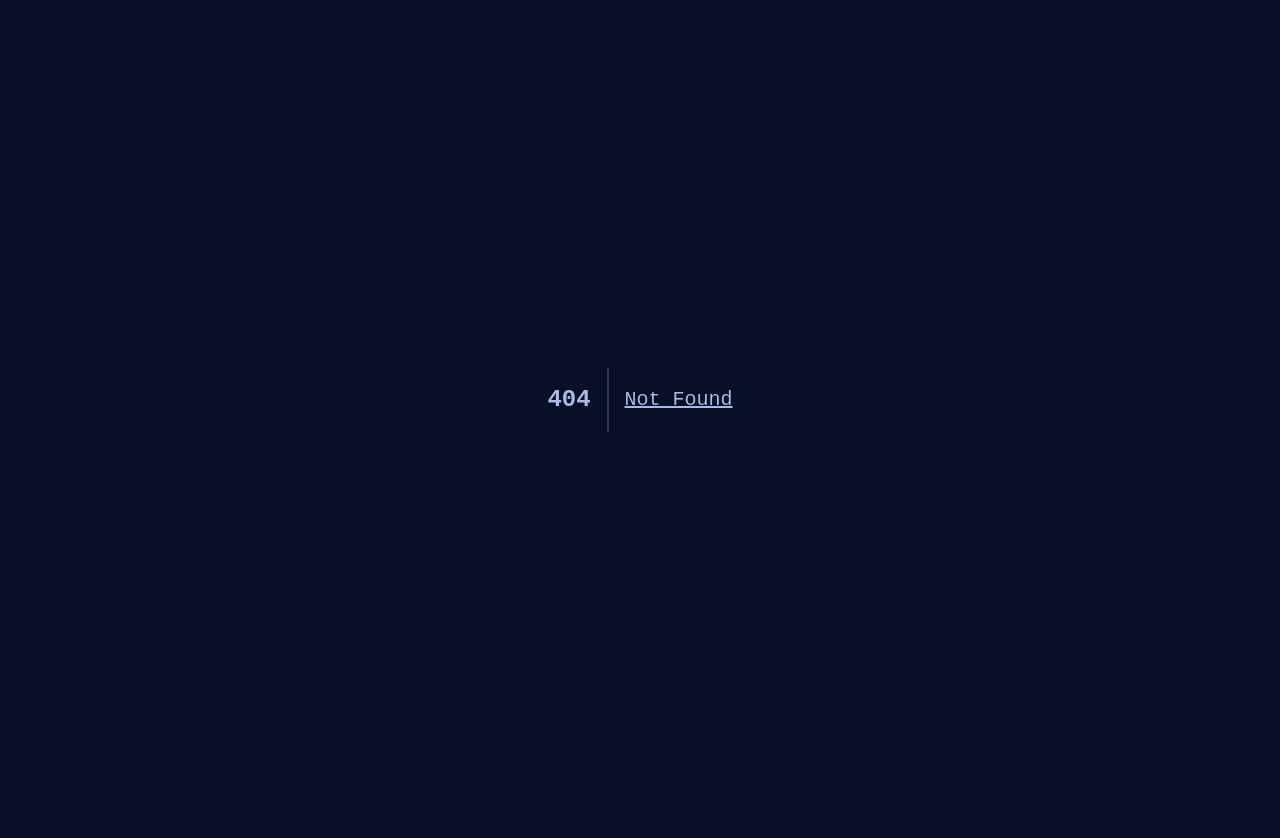
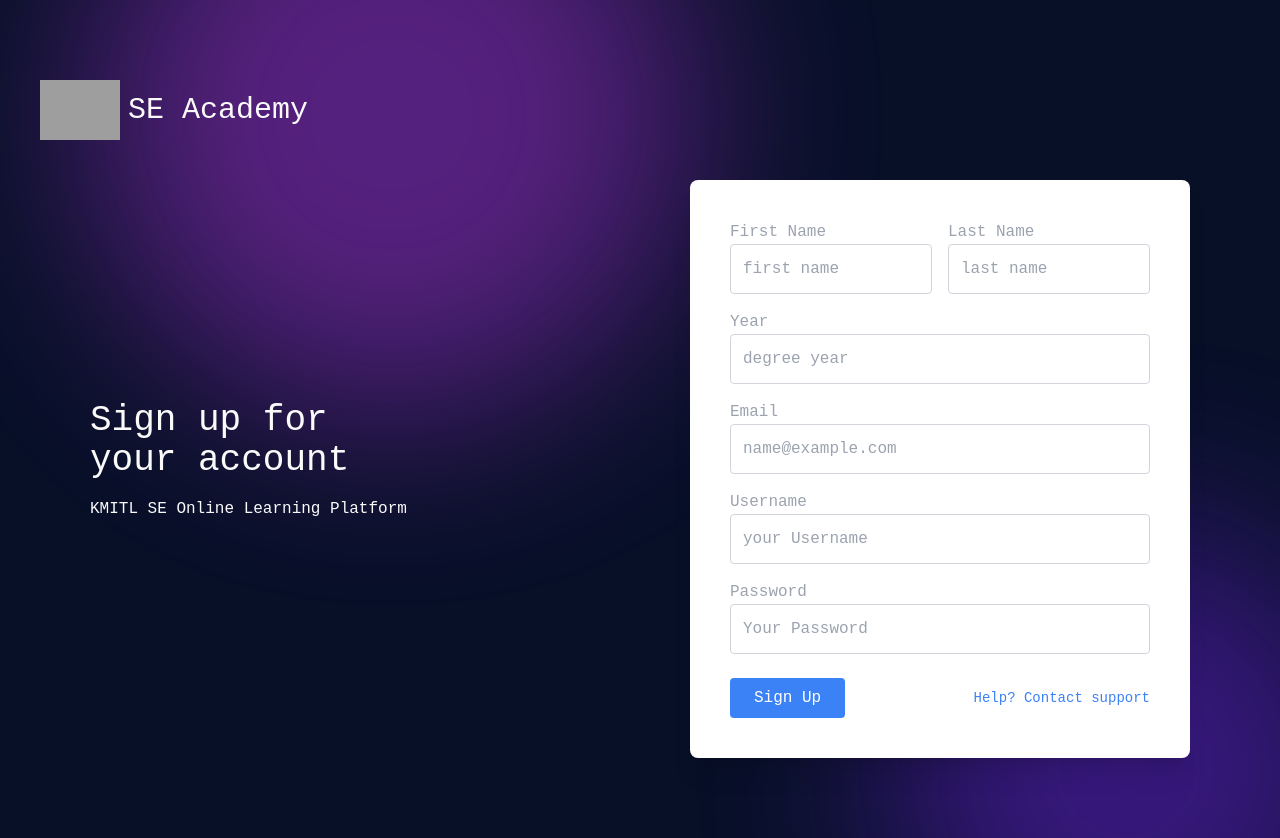
Before and after one commit to Bthcorn/se_academy_app_v2, a React (Vite) app: page /signup in a window 1280 px wide. Before the commit this address had no page. Before the commit the page ends 800 px from the top, so only its background shows below. Built offline with nearby package versions, Linux system fonts and the light colour scheme; no server answers; grey boxes are pictures that could not be loaded.

Commit message:
Adjust Login page and Implenment Sign Up page

```diff
--- a/src/App.jsx
+++ b/src/App.jsx
@@ -24,6 +24,7 @@ import MyCourses from "./pages/MyCourses";
 import Category from "./pages/Category";
 import CourseIdPage from "./pages/CourseIdPage.jsx";
 import ChapterIdPage from "./pages/ChapterIdPage.jsx";
+import Signup from "./pages/Signup.jsx";
 
 // const isAuthenticated = () => {
 //   return localStorage.getItem("token") ? true : false;
@@ -37,8 +38,8 @@ const router = createBrowserRouter(
         <Route path="course" element={<Course />} />
         <Route path="profile" element={<Profile />} />
         <Route path="my-courses" element={<MyCourses />} />
-        <Route path="course/:courseId" element={<CourseIdPage />} >
-            <Route path="chapter/:chapterId" element={<ChapterIdPage />} />
+        <Route path="course/:courseId" element={<CourseIdPage />}>
+          <Route path="chapter/:chapterId" element={<ChapterIdPage />} />
         </Route>
         <Route path="about" element={<About />} />
         <Route path="contact" element={<Contact />} />
@@ -55,6 +56,7 @@ const router = createBrowserRouter(
         <Route path="courses" element={<Courses />} />
       </Route>
       <Route path="/login" element={<Login />} />
+      <Route path="/signup" element={<Signup />} />
     </Route>,
   ),
 );
--- a/src/components/LoginBox.jsx
+++ b/src/components/LoginBox.jsx
@@ -1,6 +1,6 @@
-function LoginBox() {
+const LoginBox = () => {
   return (
-    <div className="max-w-2xl rounded-lg bg-white p-10 text-gray-400 shadow-xl">
+    <div className="max-w-2xl rounded-lg bg-white p-8 text-gray-400 shadow-xl md:p-10">
       {" "}
       {/* Adjusted max width */}
       <form>
@@ -36,6 +36,6 @@ function LoginBox() {
       </form>
     </div>
   );
-}
+};
 
 export default LoginBox;
--- /dev/null
+++ b/src/components/SignUpForm.jsx
@@ -0,0 +1,88 @@
+import React from "react";
+
+const SignUpForm = () => {
+  return (
+    <div className="w-full max-w-2xl rounded-lg bg-white p-8 text-gray-400 shadow-xl md:p-10">
+      {" "}
+      {/* Adjusted max width */}
+      <form>
+        <div className="flex flex-col gap-4 sm:flex-row">
+          <div>
+            <h1>First Name</h1>
+            <div className="mb-4">
+              <input
+                id="firstname"
+                type="text"
+                placeholder="first name"
+                className="w-full rounded border border-gray-300 p-3"
+              />
+            </div>
+          </div>
+          <div>
+            <h1>Last Name</h1>
+            <div className="mb-4">
+              <input
+                id="lastname"
+                type="text"
+                placeholder="last name"
+                className="w-full rounded border border-gray-300 p-3"
+              />
+            </div>
+          </div>
+        </div>
+        <h1>Year</h1> {/* Corrected class attribute */}
+        <div className="mb-4">
+          <input
+            id="year"
+            type="text"
+            placeholder="degree year"
+            className="w-full rounded border border-gray-300 p-3"
+          />
+        </div>
+        <h1>Email</h1> {/* Corrected class attribute */}
+        <div className="mb-4">
+          <input
+            id="email"
+            type="email"
+            placeholder="name@example.com"
+            className="w-full rounded border border-gray-300 p-3"
+          />
+        </div>
+        <h1>Username</h1> {/* Corrected class attribute */}
+        <div className="mb-4">
+          <input
+            id="username"
+            type="text"
+            placeholder="your Username"
+            className="w-full rounded border border-gray-300 p-3"
+          />
+        </div>
+        <h1 className="">Password</h1>
+        <div className="mb-6">
+          <input
+            id="password"
+            type="password"
+            placeholder="Your Password"
+            className="w-full rounded border border-gray-300 p-3"
+          />
+        </div>
+        <div className="flex flex-wrap items-center justify-between gap-4">
+          <button
+            type="submit"
+            className="rounded bg-blue-500 px-6 py-2 text-white hover:bg-blue-600"
+          >
+            <span className="inline-flex text-sm md:text-base">Sign Up</span>
+          </button>
+          <a
+            href="#"
+            className="inline-flex text-sm text-blue-500 hover:underline"
+          >
+            Help? Contact support
+          </a>
+        </div>
+      </form>
+    </div>
+  );
+};
+
+export default SignUpForm;
--- a/src/components/VideoChapter.jsx
+++ b/src/components/VideoChapter.jsx
@@ -2,8 +2,12 @@ import MuxPlayer from "@mux/mux-player-react";
 import React from "react";
 
 const VideoChapter = ({ chapter }) => {
-  function onTimeUpdate(time) {
-    console.log("time", time);
+  const [timeStart, setTimeStart] = React.useState(0);
+
+  function onTimeUpdate(event) {
+    // convert to seconds
+    const currentTime = event.target.currentTime;
+    console.log("time", currentTime);
   }
 
   return (
@@ -15,6 +19,7 @@ const VideoChapter = ({ chapter }) => {
           metadataVideoTitle="My Video Title"
           metadataViewerUserId="1234"
           onTimeUpdate={onTimeUpdate}
+          onPlaying={() => console.log("playing")}
           src={`https://stream.mux.com/EcHgOK9coz5K4rjSwOkoE7Y7O01201YMIC200RI6lNxnhs.m3u8`}
           className="w-full max-w-[800px] object-fill"
         />
--- a/src/pages/Login.jsx
+++ b/src/pages/Login.jsx
@@ -4,25 +4,28 @@ import LoginBox from "../components/LoginBox";
 
 function Login() {
   return (
-    <div className="flex">
-      {" "}
+    <div className="relative flex h-dvh min-h-screen">
+      <div className="fixed left-[5.625rem] top-[-11.6875rem] h-[74.9375rem] w-[0rem] opacity-40 blur-[96px] sm:w-[20rem] md:w-[80rem]">
+        <div className="absolute h-[37.6875rem] w-[37.6875rem] rounded-[37.6875rem] bg-[#CB3CFF]"></div>
+        <div className="absolute bottom-0 right-0 h-[30.3125rem] w-[30.3125rem] rounded-[30.3125rem] bg-[#7F25FB]"></div>
+      </div>
       {/* Flex container to align items side by side */}
-      <div>
+      <div className="container flex h-full w-full flex-col items-center px-4 py-8 md:px-10 md:py-20">
         {" "}
         {/* Container for Logo, Title, and Subtitle */}
-        <div className="ml-20 mt-20">
+        <div className="relative w-full">
           <LogoandText />
         </div>
-        <div className="my-40 ml-40">
-          <h1 className="text-4xl leading-relaxed">
-            Login into <br /> your account
-          </h1>
-          <h3 className="mt-4">KMITL SE Online Learning Platform</h3>
-        </div>
-      </div>
-      <div className="ml-40 mt-20">
-        <div className="ml-40 mt-40">
-          <LoginBox />
+        <div className="mt-auto flex h-full w-full flex-col items-center justify-center md:flex-row">
+          <div className="mb-4 flex w-full flex-col items-start md:w-1/2">
+            <h1 className="text-2xl leading-relaxed md:text-4xl">
+              Login into <br /> your account
+            </h1>
+            <h3 className="mt-4">KMITL SE Online Learning Platform</h3>
+          </div>
+          <div className="relative flex w-full max-w-[500px] justify-end md:w-1/2">
+            <LoginBox />
+          </div>
         </div>
       </div>
     </div>
--- /dev/null
+++ b/src/pages/Signup.jsx
@@ -0,0 +1,38 @@
+import React from "react";
+import LoginBox from "../components/LoginBox";
+import LogoandText from "../components/LogoandText";
+import SignUpForm from "../components/SignUpForm";
+
+function Signup() {
+  return (
+    <div className="relative flex min-h-screen">
+      <div className="fixed left-[5.625rem] top-[-11.6875rem] h-[74.9375rem] w-[0rem] opacity-40 blur-[96px] sm:w-[20rem] md:w-[80rem]">
+        <div className="absolute h-[37.6875rem] w-[37.6875rem] rounded-[37.6875rem] bg-[#CB3CFF]"></div>
+        <div className="absolute bottom-0 right-0 h-[30.3125rem] w-[30.3125rem] rounded-[30.3125rem] bg-[#7F25FB]"></div>
+      </div>
+      {/* Flex container to align items side by side */}
+      <div className="container flex h-full w-full flex-col items-center px-4 py-8 md:px-10 md:py-20">
+        {" "}
+        {/* Container for Logo, Title, and Subtitle */}
+        <div className="relative mb-10 flex w-full items-center justify-center sm:justify-start">
+          <LogoandText />
+        </div>
+        <div className="relative mt-auto flex h-full w-full flex-col items-center justify-center md:flex-row">
+          <div className="mb-4 flex w-full flex-col items-center md:w-1/2 md:items-start">
+            <h1 className="text-center text-2xl leading-relaxed md:text-start md:text-4xl">
+              Sign up for <br /> your account
+            </h1>
+            <h3 className="mt-4 text-center">
+              KMITL SE Online Learning Platform
+            </h3>
+          </div>
+          <div className="flex w-full max-w-[500px] justify-end md:w-1/2">
+            <SignUpForm />
+          </div>
+        </div>
+      </div>
+    </div>
+  );
+}
+
+export default Signup;
```
